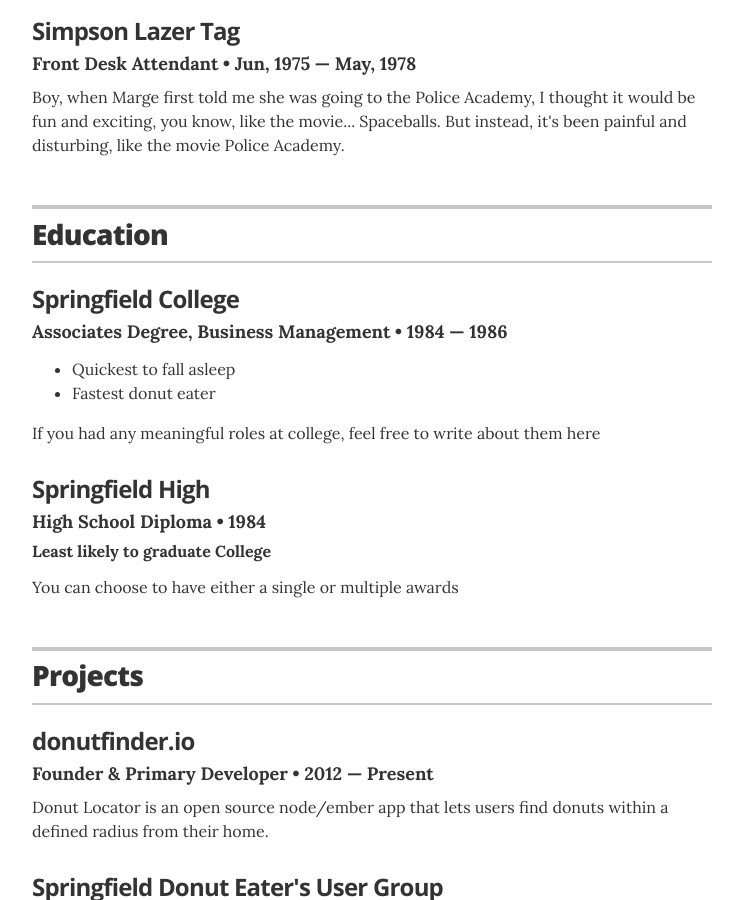
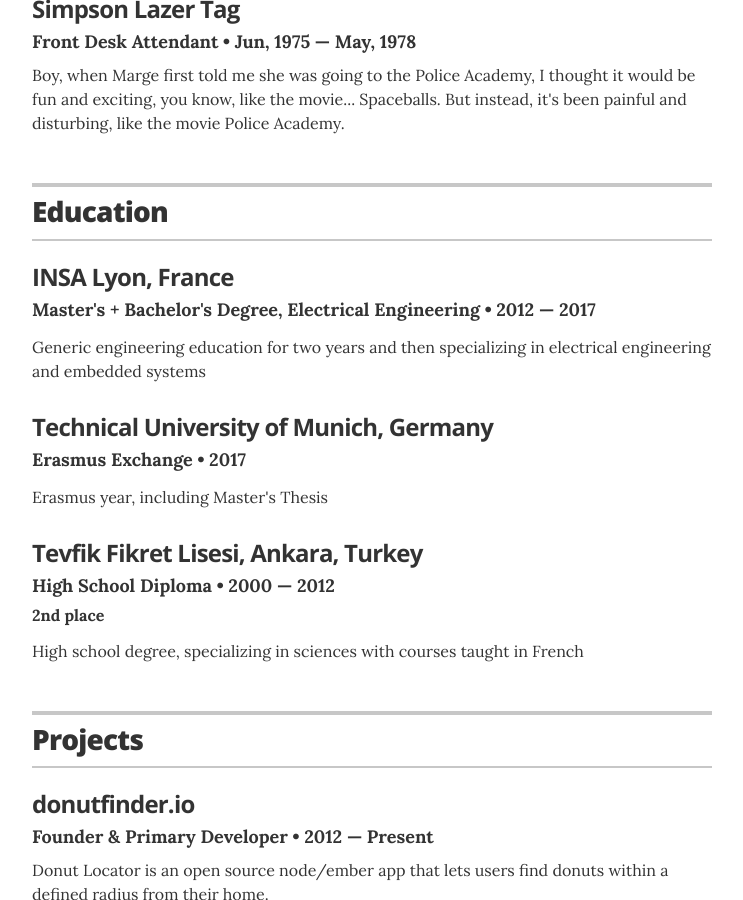
Before and after one commit to egekorkan/resume, a Jekyll site: the page built from index.html, in a window 1280 px wide and 900 px high, scrolled down 984 px. Shown: the whole window, without its empty margins (268-1011 px from the left). Built offline with Jekyll 4.4.1, drawn with Linux system fonts in a browser that asks for light colours; some of the changed text lies outside the part shown.

Commit message:
synchro 7.4.2018

```diff
--- a/_config.yml
+++ b/_config.yml
@@ -1,6 +1,6 @@
 # Site settings
-title: "Jekyll Resume Template"
-description: "A resume template for Jekyll and GitHub Pages sites."
+title: "Ege Korkan"
+description: "Resume"
 
 # Build settings
 markdown: kramdown
@@ -10,13 +10,13 @@
 
 # Resume settings
 resume_avatar:                  "true"
-resume_name:                    "Homer J. Simpson"
-resume_title:                   "Nuclear Safety Inspector"
-resume_contact_email:           "homerjsimpson@youremailaddress.com"
-resume_contact_telephone:       "555-7334"
-resume_contact_address:         "742 Evergreen Terrace, Springfield"
-resume_header_contact_info: "742 Evergreen Terrace, Springfield | 555-7334 | homerjsimpson@youremailaddress.com"
-resume_header_intro: "<p>This is the executive summary. You should write a few brief, concise, and meaningful sentences about yourself from a professional context, and your immediate career goals. Make the length appropriate for your needs, but K.I.S.S.</p>"
+resume_name:                    "Ege Korkan"
+resume_title:                   "Research Associate"
+resume_contact_email:           "egekorkan@gmail.com"
+resume_contact_telephone:       "+49 176 3012 6942"
+resume_contact_address:         "Plettstr. 42, 81735, Munich, Germany"
+resume_header_contact_info: "Plettstr. 42, 81735, Munich, Germany | +49 176 3012 6942 | egekorkan@gmail.com"
+resume_header_intro: "<p>info on me</p>"
 
 # use "yes" to display the email contact button,
 # "no" to display an "I'm not looking for work" message,
@@ -33,18 +33,18 @@
 resume_section_recognition:     true
 resume_section_links:           true
 resume_section_associations:    true
-# resume_section_interests:       true
+resume_section_interests:       true
 
 # Resume social links
 # uncomment the options you wish to display, and add your own URL
 resume_social_links:
-  resume_github_url:            "https://github.com/jglovier/resume-template"
-  resume_twitter_url:           "http://twitter.com/jglovier"
-  resume_dribbble_url:          "https://dribbble.com/jag"
-  # resume_facebook_url:          "insert Facebook URL here"
-  resume_linkedin_url:          "https://www.linkedin.com/in/joelglovier"
+  resume_github_url:            "https://github.com/egekorkan"
+  #resume_twitter_url:           "http://twitter.com/jglovier"
+  #resume_dribbble_url:          "https://dribbble.com/jag"
+  resume_facebook_url:          "https://www.facebook.com/EgeKorkan"
+  resume_linkedin_url:          "https://www.linkedin.com/in/ege-korkan/"
   # resume_instagram_url:         "insert your Instagram URL here"
-  resume_website_url:           "http://joelglovier.com"
+  resume_website_url:           "http://egekorkan.com"
 resume_print_social_links:      true
 
 # Design settings
--- a/_data/education.yml
+++ b/_data/education.yml
@@ -1,14 +1,20 @@
 # Degree
-- degree: Associates Degree, Business Management
-  uni: Springfield College
-  year: 1984 &mdash; 1986
-  awards:
-    - award: Quickest to fall asleep
-    - award: Fastest donut eater
-  summary: If you had any meaningful roles at college, feel free to write about them here
+- degree: Master's + Bachelor's Degree, Electrical Engineering
+  uni: INSA Lyon, France
+  year: 2012 &mdash; 2017
+  # awards:
+  #   - award: Quickest to fall asleep
+  #   - award: Fastest donut eater
+  summary: Generic engineering education for two years and then specializing in electrical engineering and embedded systems
+
+- degree: Erasmus Exchange
+  uni: Technical University of Munich, Germany
+  year: 2017
+  # award: Least likely to graduate College
+  summary: Erasmus year, including Master's Thesis
 
 - degree: High School Diploma
-  uni: Springfield High
-  year: 1984
-  award: Least likely to graduate College
-  summary: You can choose to have either a single or multiple awards
+  uni: Tevfik Fikret Lisesi, Ankara, Turkey
+  year: 2000 &mdash; 2012
+  award: 2nd place
+  summary: High school degree, specializing in sciences with courses taught in French
```
Also changed, not shown: images/avatar.jpg.
